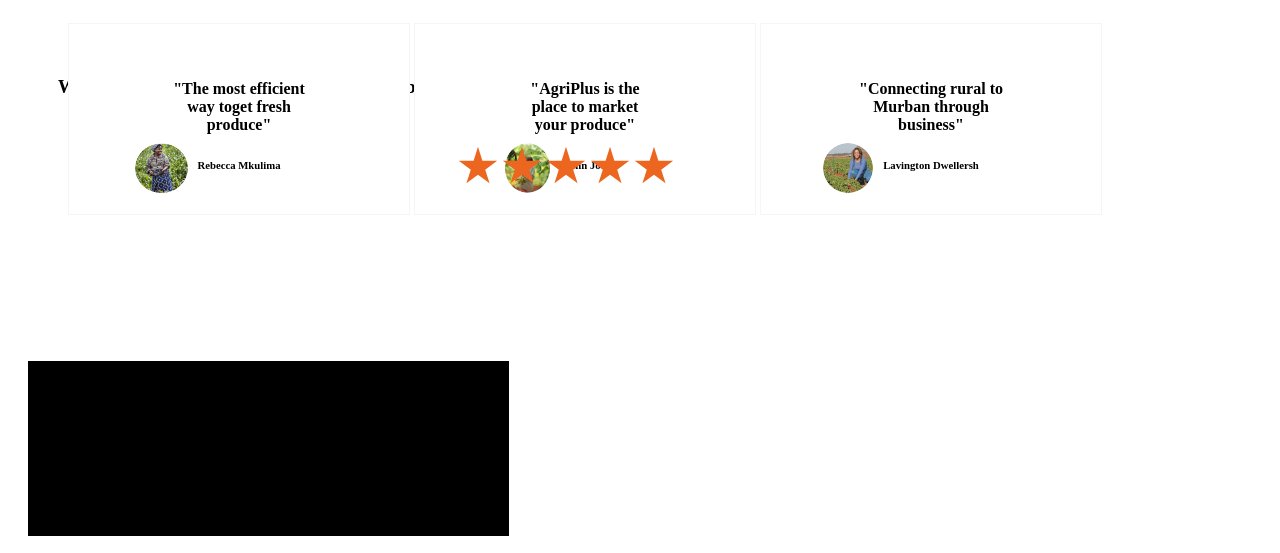
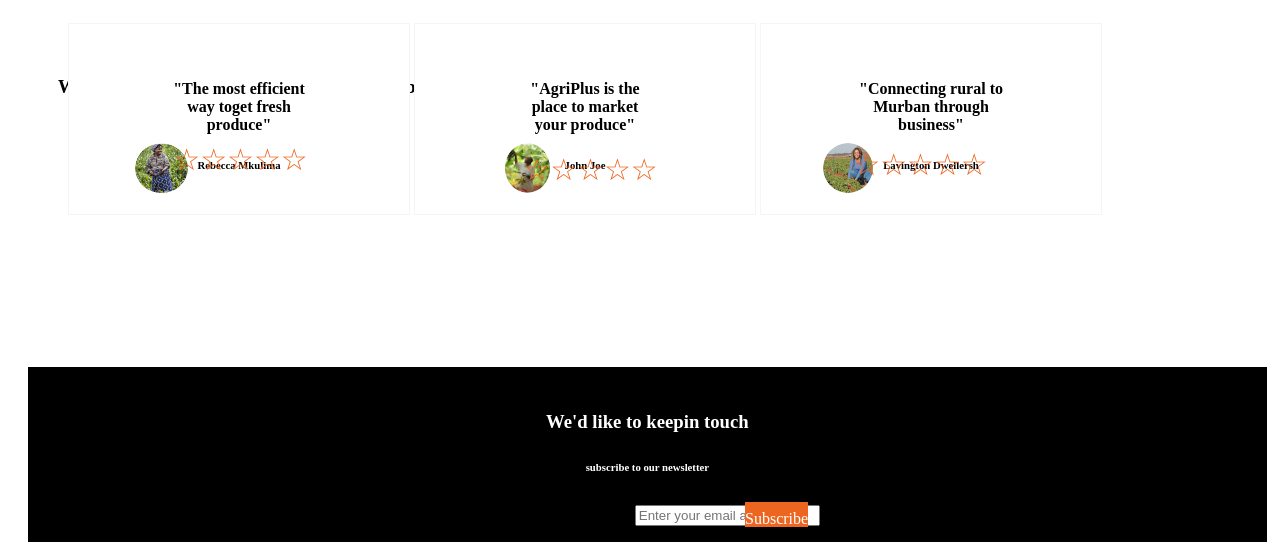
Before and after one commit to sirsimions/agriplus_website, a plain HTML site: page index.html in a window 1280 px wide. Shown: the part 1927-2480 px from the top of the page. Drawn offline with Linux system fonts and the light colour scheme.

Commit message:
Thiscommit will addjust image setings,texts,and icons

```diff
--- a/index.css
+++ b/index.css
@@ -308,38 +308,7 @@ img.tomats{
     bottom: 14px;
     border-bottom: 2px solid #ED661F;
   }
-  /*.arrow{
-    background-color: #ED661F;;
-    height: 1px;
-    border-radius: 10px;
-    position: relative;
-    width: 22px;
-    top: 1590px;
-  }
-  .arrow::after{
-    content: '';
-    display: inline-block;
-    width: 12;
-    height: 2px;
-    background-color: #ED661F;
-    transform: rotate(45deg);
-    position:absolute;
-    border-radius: 18px;
-    right: -8px;
-    bottom: 0px;
-  }
-  .arrow::before{
-    content: '';
-    display: inline-block;
-    width: 12;
-    height: 2px;
-    background-color: #ED661F;
-    transform: rotate(-45deg);
-    position:absolute;
-    border-radius: 18px;
-    right: -8px;
-    bottom: 0px;
-  }*/
+
   div.pointer{
     display: inline-flexbox;
     position: relative;
@@ -407,91 +376,6 @@ div.line{
     left: 823px;
   }
 
-  div.star {
-    position: relative;
-    background:  #ED661F;;
-    clip-path: polygon(50% 0%, 61% 35%, 98% 35%, 68% 57%, 79% 91%, 50% 70%, 21% 91%, 32% 57%, 2% 35%, 39% 35%);
-    display: inline-block;
-    height: 40px;
-    width: 40px;
-    top: 1230px;
-    left: 450px;
-  }
-
-
-  /*div#cliper{
-    position: absolute;
-    width: 40px;
-    top: 1977px;
-    left: 870px;
-    display: flex;
-    flex-direction: row;
-    background:  #ED661F;
-
-  }
-  .ratn{
-    position: absolute;
-    display: flex;
-    align-items: center;
-    justify-content: center;
-    background: whitesmoke;
-    height: 120px;
-    width: 120px;
-  }
-  .ratn div{
-    color: #ED661F;
-  }
-  .ratn input{
-    display: none;
-  }
-  .ratn input + label{
-    font-size: 30px;
-   text-shadow: 1px 1px 0 #ED661F;
-   cursor: pointer;
-  }
-  .ratn input:checked + label~label{
-    color: #838383
-  }
-  .ratn label: active{
-    transform: scale(0.8);
-    transform: 0.3s ease;
-  }
-.ratn label{
-display: block;
-cursor: pointer;
-width: 50%;
-background: #ccc
-  }
-.ratn label:before{
-  content: '\f005';
-  font-family: fontAwsome;
-  position: relative;
-  display: block;
-  font-size: 50px;
-  color: #ED661F;
-}
-.ratn label:after{
-  content: '\f005';
-  font-family: fontAwsome;
-  position: absolute;
-  display: block;
-  font-size: 50px;
-  color: #ED661F;
-
-  opacity: 1;
-  transition: .5s;
-}
-.ratn label:hover:after,
-.ratn label:hover ~ label:after,
-.ratn input:checked ~ label:after{
-  opacity: 1;
-}
-input#str1{
-  display: inline-flexbox;
-  position: relative;
-  top: 1200px;
-    left: 870px;
-}*/
 div.lastbar{
   display: inline-flexbox;
   flex-direction: column;
@@ -503,7 +387,7 @@ div.lastbar{
   justify-items: center;
   margin-left: 20px;
   position: relative;
-  top: 1400px;
+  top: 1450px;
 }
 div.touch{
   color: white;
@@ -547,7 +431,6 @@ align-items: center;
   height: 24px;
   padding-top: 10px;
   margin-top: 7px;
-  /*width: 100px;*/
   color: white;
   text-decoration: none;
   padding-top: 8px;
@@ -556,7 +439,7 @@ align-items: center;
   }
   div.enter{
     position: relative;
-    top: 1368px;
+    top: 1418px;
     left: 737;
     width: 100px;
   }
@@ -571,7 +454,7 @@ align-items: center;
     padding: 25px;
     justify-items: center;
     margin-left: 20px;
-    top: 1400px;
+    top: 1450px;
   }
   div.plus{
     display: inline-block;
@@ -622,12 +505,141 @@ border-radius: 50%;
 .app{
 height: 40px;
 position: relative;
-top: 1340px;
+top: 1390px;
 left: -110px;
 }
 .google{
   height: 30px;
   position: relative;
-  top: 1330px;
+  top: 1380px;
   left: 110px;
 }
+
+.rating {
+  display: flex;
+  flex-direction: row-reverse;
+  justify-content: center;
+  width: 25px;
+  }
+
+  .rating > input{
+   display:none;
+  }
+
+  .rating > label {
+  position: relative;
+  width: 1.1em;
+  font-size: 30px;
+  color:  #ED661F;
+  cursor: pointer;
+  }
+
+  .rating > label::before{
+  content: "\2605";
+  position: absolute;
+  opacity: 0;
+  }
+
+  .rating > label:hover:before,
+  .rating > label:hover ~ label:before {
+  opacity: 1;
+  }
+
+  .rating > input:checked ~ label:before{
+  opacity:1;
+  }
+
+  .rating:hover > input:checked ~ label:before{
+  opacity: 0.4;
+   }
+
+
+.rating{
+  position: relative;
+  top: 740px;
+ left: 220px;
+}
+.rater {
+  display: flex;
+  flex-direction: row-reverse;
+  justify-content: center;
+  width: 25px;
+  }
+
+  .rater > input{
+   display:none;
+  }
+
+  .rater > label {
+  position: relative;
+  width: 1.1em;
+  font-size: 30px;
+  color:  #ED661F;
+  cursor: pointer;
+  }
+
+  .rater > label::before{
+  content: "\2605";
+  position: absolute;
+  opacity: 0;
+  }
+
+  .rater > label:hover:before,
+  .rater > label:hover ~ label:before {
+  opacity: 1;
+  }
+
+  .rater > input:checked ~ label:before{
+  opacity:1;
+  }
+
+  .rater:hover > input:checked ~ label:before{
+  opacity: 0.4;
+   }
+.rater{
+  position: relative;
+  top: 710px;
+ left: 900px;
+}
+.ratest {
+  display: flex;
+  flex-direction: row-reverse;
+  justify-content: center;
+  width: 25px;
+  }
+
+  .ratest > input{
+   display:none;
+  }
+
+  .ratest > label {
+  position: relative;
+  width: 1.1em;
+  font-size: 30px;
+  color:  #ED661F;
+  cursor: pointer;
+  }
+
+  .ratest > label::before{
+  content: "\2605";
+  position: absolute;
+  opacity: 0;
+  }
+
+  .ratest > label:hover:before,
+  .ratest > label:hover ~ label:before {
+  opacity: 1;
+  }
+
+  .ratest > input:checked ~ label:before{
+  opacity:1;
+  }
+
+  .ratest:hover > input:checked ~ label:before{
+  opacity: 0.4;
+   }
+.ratest{
+  position: relative;
+  top: 680px;
+ left: 570px;
+}
--- a/index.html
+++ b/index.html
@@ -5,8 +5,7 @@
     <meta name="viewport" content="width=device-width, initial-scale=1.0">
     <title>Document</title>
     <link rel="stylesheet" href="index.css">
-    <link rel="preconnect" href="https://fonts.gstatic.com">
-    <link href="https://fonts.googleapis.com/css2?family=Poppins:wght@300&display=swap" rel="stylesheet">
+
 </head>
 <body>
     <div class="page">
@@ -91,26 +90,12 @@
             <img class="joe" src="images/Rectangle 11-1.png" alt="image">
             <img class="dwel" src="images/Rectangle 11-2.png" alt="image">
             <div clip1>
+                <!--<div class="star"></div>
                 <div class="star"></div>
                 <div class="star"></div>
                 <div class="star"></div>
                 <div class="star"></div>
-                <div class="star"></div>
-           </div>
-           <!--<div clip2 id="cliper">
-            <button class="star1">&#9734;</button>
-            <button class="star1">&#9734;</button>
-            <button class="star1">&#9734;</button>
-            <button class="star1">&#9734;</button>
-            <button class="star1">&#9734;</button>
-            <div ratn>
-                <input type="radio" name="str1" id="str1"><label for="str1" class="st"></label>
-                <input type="radio" name="str2" id="str2"><label for="str2" class="st"></label>
-                <input type="radio" name="str3" id="str3"><label for="str3" class="st"></label>
-                <input type="radio" name="str4" id="str4"><label for="str4" class="st"></label>
-                <input type="radio" name="str5" id="str5"><label for="str5" class="st"></label>
             </div>-->
-
         </main>
             <div class="lastbar">
                 <div class="touch"><h3>We'd like to keepin touch </h3></div>
@@ -151,6 +136,27 @@
             <img class ="insta" src="images/Insta.jpeg" alt="image">
             <img class ="app" src="images/appstore.png" alt="image">
 
+            <div class="rating">
+                <input type="radio" name="rating" value="5" id="5"><label for="5">☆</label>
+                <input type="radio" name="rating" value="4" id="4"><label for="4">☆</label>
+                <input type="radio" name="rating" value="3" id="3"><label for="3">☆</label>
+                <input type="radio" name="rating" value="2" id="2"><label for="2">☆</label>
+                <input type="radio" name="rating" value="1" id="1"><label for="1">☆</label>
+              </div>
+            <div class="rater">
+                <input type="radio" name="rater" value="5" id="5"><label for="5">☆</label>
+                <input type="radio" name="rater" value="4" id="4"><label for="4">☆</label>
+                <input type="radio" name="rater" value="3" id="3"><label for="3">☆</label>
+                <input type="radio" name="rater" value="2" id="2"><label for="2">☆</label>
+                <input type="radio" name="rater" value="1" id="1"><label for="1">☆</label>
+              </div>
+            <div class="ratest">
+                <input type="radio" name="ratest" value="5" id="5"><label for="5">☆</label>
+                <input type="radio" name="ratest" value="4" id="4"><label for="4">☆</label>
+                <input type="radio" name="ratest" value="3" id="3"><label for="3">☆</label>
+                <input type="radio" name="ratest" value="2" id="2"><label for="2">☆</label>
+                <input type="radio" name="ratest" value="1" id="1"><label for="1">☆</label>
+              </div>
         </div>
 
 </body>
```
